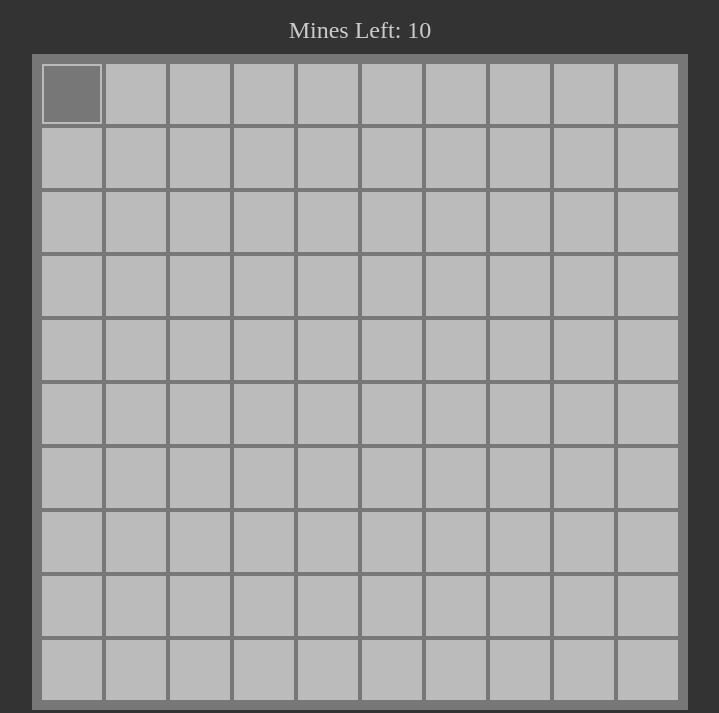
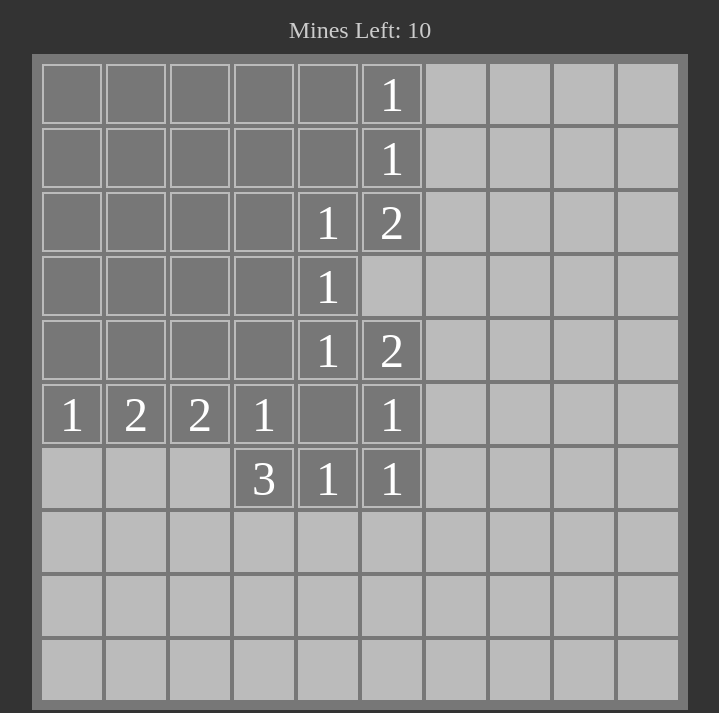
Before and after one commit to Bmo17/APCSP-Final-App, a plain HTML site: page minesweeper.html in a window 1280 px wide. Both pictures are taken after a click on the element 352 px from the left and 181 px from the top of the page. Shown: the part 87-800 px from the top of the page, without its empty margins (280-999 px from the left). Drawn offline with Linux system fonts and the light colour scheme.

Commit message:
Final Code

```diff
--- a/minesweeper.js
+++ b/minesweeper.js
@@ -64,9 +64,29 @@ export function revealTile(board, tile){
 
     tile.status = TILE_STATUSES.NUMBER
     const adjacentTiles = nearbyTiles(board, tile)
+    const mines = adjacentTiles.filter(t=> t.mine)
+    if(mines.length === 0){
+        adjacentTiles.forEach(revealTile.bind(null, board))
+     } else{
+            tile.element.textContent = mines.length
+        }
 }
 
+export function checkWin(board){
+  return board.every(row => {
+      return row.every(tile=> {
+          return tile.status === TILE_STATUSES.NUMBER || (tile.mine &&(tile.status === TILE_STATUSES.HIDDEN || tile.status === TILE_STATUSES.MARKED))
+      })
+  })
+}
 
+export function checkLose(board){
+  return board.some(row => {
+      return row.some(tile => {
+          return tile.status === TILE_STATUSES.MINE
+      })
+  })
+}
 
 function getMinePositions(boardSize, numberOfMines) {
     const positions = []
@@ -87,6 +107,7 @@ function getMinePositions(boardSize, numberOfMines) {
 
 }
 
+
 function positionMatch(a, b){
     return a.x === b.x && a.y === b.y
 }
@@ -103,8 +124,8 @@ function nearbyTiles(board, { x, y }){
 
     for(let xOffset = -1; xOffset <= 1; xOffset++){
         for(let yOffset = -1; yOffset <= 1; yOffset++){
-            const tile = board[x + xOffset][y + yOffset]
-            tiles.push(tile)
+            const tile = board[x + xOffset]?.[y + yOffset]
+            if (tile) tiles.push(tile)
 
         }
     }
--- a/minesweepermain.js
+++ b/minesweepermain.js
@@ -1,6 +1,6 @@
 // Display/UI
 
-import { TILE_STATUSES, createBoard, markTile, revealTile } from './minesweeper.js'
+import { TILE_STATUSES, createBoard, markTile, revealTile, checkWin, checkLose } from './minesweeper.js'
 
 const BOARD_SIZE = 10
 const NUMBER_OF_MINES = 10
@@ -8,12 +8,13 @@ const NUMBER_OF_MINES = 10
 const board = createBoard (BOARD_SIZE, NUMBER_OF_MINES)
 const boardElement = document.querySelector('.board')
 const minesLeftText = document.querySelector('[data-mine-count]')
-
+const messageText = document.querySelector('.subtext')
 board.forEach(row =>  {
     row.forEach(tile => {
         boardElement.append(tile.element)
         tile.element.addEventListener('click',() => {
             revealTile(board, tile)
+            checkGameEnd()
         })
         tile.element.addEventListener('contextmenu', e => {
             e.preventDefault()
@@ -33,3 +34,32 @@ function listMInesLeft() {
 
    minesLeftText.textContent =  NUMBER_OF_MINES - markedTilesCount
 }
+
+function checkGameEnd(){
+    const win = checkWin(board)
+    const lose = checkLose(board)
+
+    if (win || lose){
+        boardElement.addEventListener("click", stopProp, {capture: true })
+        boardElement.addEventListener("contextmenu", stopProp, {capture: true })
+
+    }
+
+    if(win){
+        messageText.textContent = "You Win"
+    }
+    if(lose){
+        messageText.textContent ="You Lose"
+        board.forEach(row => {
+            row.forEach(tile => {
+                if (tile.TILE_STATUSES === TILE_STATUSES.MARKED) markTile(tile)
+                if (tile.mine) revealTile(board, tile)
+            })
+        })
+    }
+
+}
+
+function stopProp(e){
+    e.stopImmediatePropagation()
+}
```
Also changed, not shown: minesweeper.html (line endings or trailing spaces).
